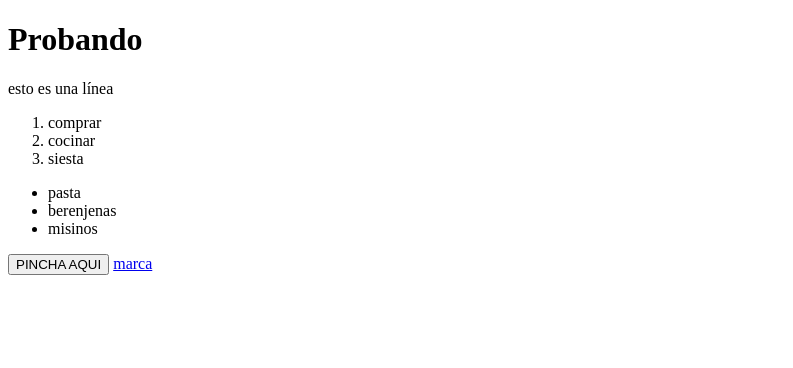
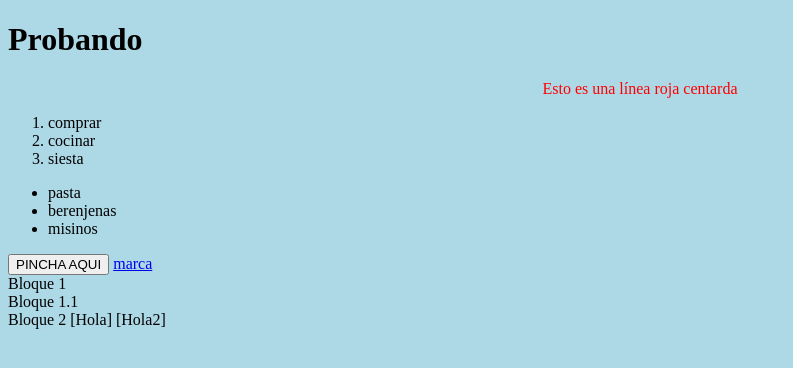
Before and after one commit to NachIbanez/2019-2020-CSAAI-Practicas, a plain HTML site: page labs/lab1.1.html in a window 1280 px wide. Shown: the whole page, without its empty margins (0-793 px from the left). Drawn offline with Linux system fonts and the light colour scheme.

```diff
--- a/labs/lab1.1.html
+++ b/labs/lab1.1.html
@@ -3,10 +3,19 @@
   <head>
     <meta charset="utf-8">
     <title>PRUEBA</title>
+    <style>
+      p {
+        color: red;
+        text-align: center;
+      }
+      body {
+        background-color: lightblue;
+      }
+    </style>
   </head>
   <body>
     <h1>Probando</h1>
-    <p>esto es una línea</p>
+    <p>Esto es una línea roja centarda</p>
     <ol>
       <li>comprar</li>
       <li>cocinar</li>
@@ -22,5 +31,18 @@
     <button type="button" name="pincha aqui">PINCHA AQUI</button>
 
     <a href="https://www.marca.com/index.html">marca</a>
+
+    <div>
+      Bloque 1
+      <div>
+        Bloque 1.1
+      </div>
+    </div>
+
+    <div>
+      Bloque 2
+      <span>[Hola]</span>
+      <span>[Hola2]</span>
+    </div>
   </body>
 </html>
```
Also changed, not shown: P1/CV.html (added, +30 -0 lines), P1/fondo-azul.jpeg (added), P1/fondo-cubos.jpg (added).
